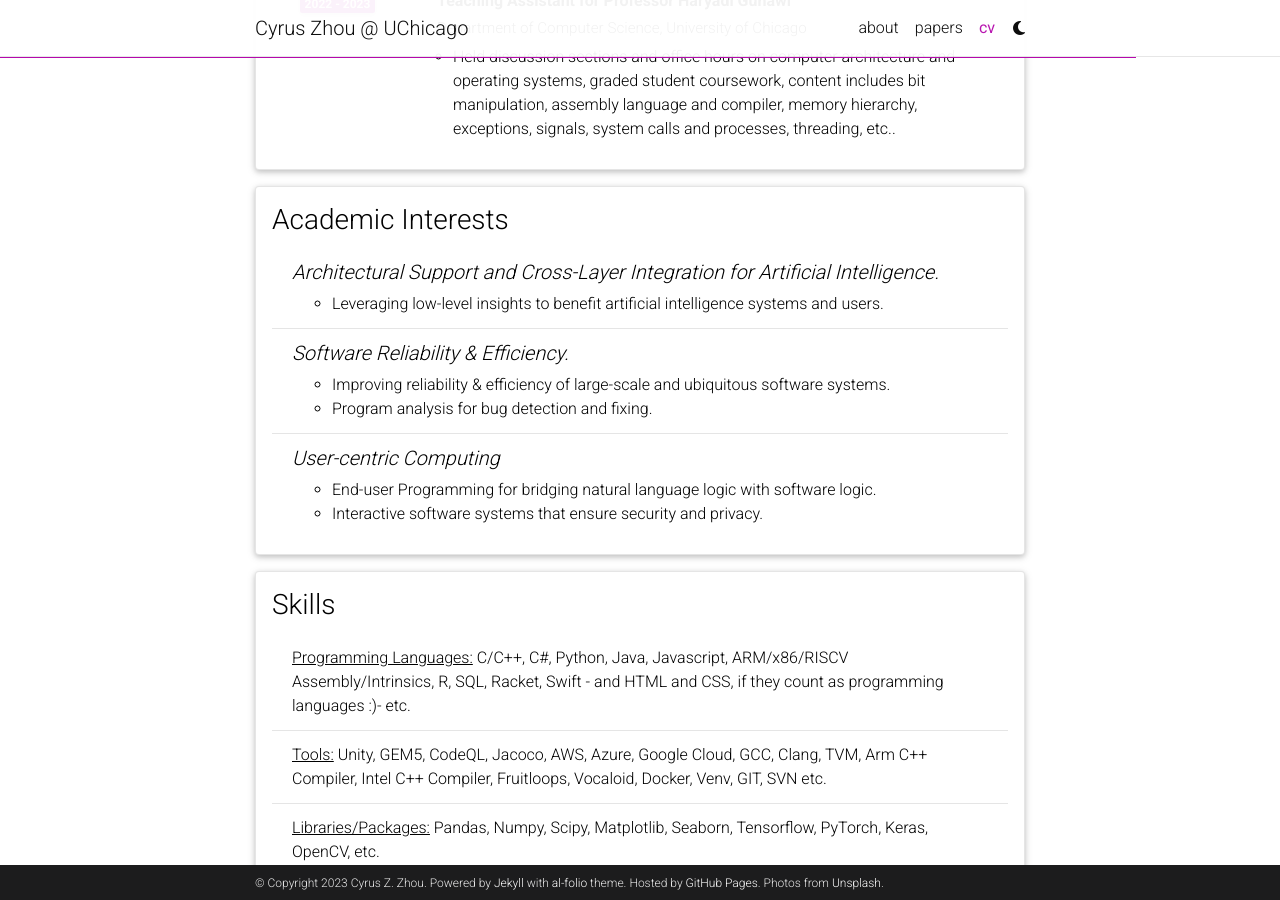
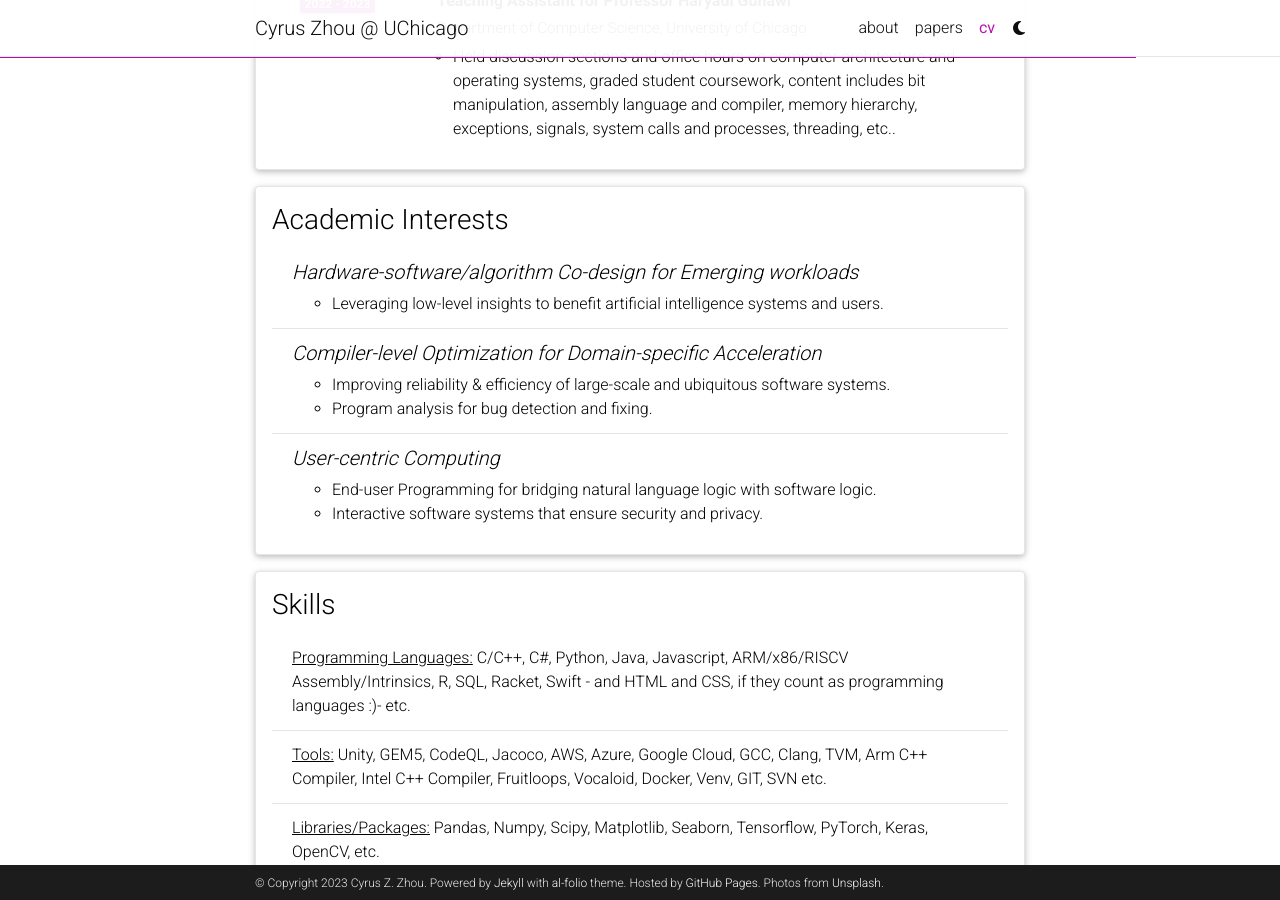
Before and after one commit to cyruszzhou/cyruszzhou.github.io, a Jekyll site: the page built from _pages/cv.md, in a window 1280 px wide and 900 px high, scrolled down 3489 px. Built offline with Jekyll 4.4.1, drawn with Linux system fonts in a browser that asks for light colours; comment, search, counter and statistics services are not loaded; a style sheet for code colours, icons or effects is not loaded.

Commit message:
interested

```diff
--- a/_data/cv.yml
+++ b/_data/cv.yml
@@ -108,10 +108,10 @@
 - title: Academic Interests
   type: nested_list
   contents:
-    - title: Architectural Support and Cross-Layer Integration for Artificial Intelligence.
+    - title: Hardware-software/algorithm Co-design for Emerging workloads
       items:
         - Leveraging low-level insights to benefit artificial intelligence systems and users.
-    - title: Software Reliability & Efficiency.
+    - title: Compiler-level Optimization for Domain-specific Acceleration
       items:
         - Improving reliability & efficiency of large-scale and ubiquitous software systems.
         - Program analysis for bug detection and fixing.
```
